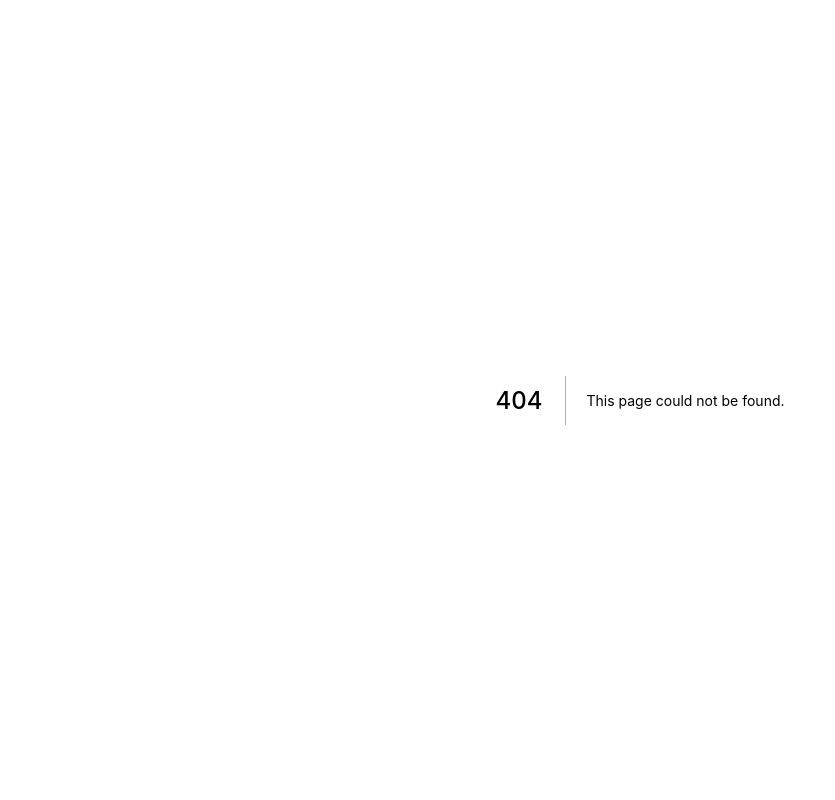
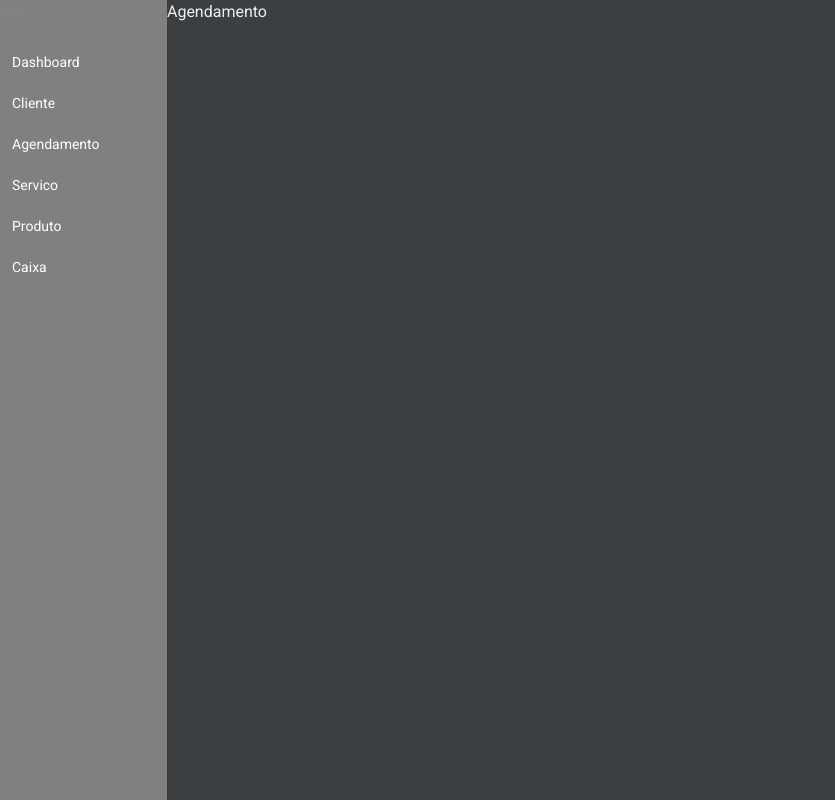
Before and after one commit to lorransouzaaguiar/garagemautomotiva-nextjs, a Next.js app: page /view/scheduling in a window 1280 px wide. Before the commit this address had no page. Shown: the whole page, without its empty margins (0-835 px from the left). Built offline with nearby package versions, Linux system fonts and the light colour scheme.

Commit message:
implemented view routes

```diff
--- a/src/app/components/Menu.tsx
+++ b/src/app/components/Menu.tsx
@@ -1,11 +1,16 @@
 import { Box, List, ListItem, Text } from "@chakra-ui/react";
 import Link from 'next/link'
+import React, { LegacyRef } from "react";
 
 export function MenuApp() {
 
-    const MakeMenuItem = ({ ...props }): JSX.Element => {
-        return (
+    const MakeMenuItem = React.forwardRef(
+        ({ onClick, text}: any, ref: LegacyRef<HTMLLIElement>)  => {
+
+            return (
             <ListItem
+                onClick={onClick}
+                ref={ref}
                 minW='155px'
                 minH='25px'
                 p='5px 0 5px 12px'
@@ -13,26 +18,38 @@ export function MenuApp() {
                 _hover={{
                     bg: '#333FFF'
                 }}
-            >{props.text}</ListItem>
+            >{text}</ListItem>
         )
-    }
+    })
 
     return (
         <Box w="75%">
             <Text mb='20px' fontSize='1.125em' color='#7D858A'>Menu</Text>
+
             <List spacing="10px" color='white' fontSize='0.875em'>
-
-                <Link href=''>
+                <Link href='/view/dashboard' passHref>
                     <MakeMenuItem text="Dashboard" />
                 </Link>
-                <Link href='/CustomerManage'>
+
+                <Link href='/view/customer' passHref>
                     <MakeMenuItem text="Cliente" />
                 </Link>
-                <MakeMenuItem text="Agendamento" />
 
-                <MakeMenuItem text="Serviço" />
-                <MakeMenuItem text="Produto" />
-                <MakeMenuItem text="Caixa" />
+                <Link href='/view/scheduling' passHref>
+                    <MakeMenuItem text="Agendamento" />
+                </Link>
+
+                <Link href='/view/service' passHref>
+                    <MakeMenuItem text="Servico" />
+                </Link>
+
+                <Link href='/view/product' passHref>
+                    <MakeMenuItem text="Produto" />
+                </Link>
+
+                <Link href='/view/sell' passHref>
+                    <MakeMenuItem text="Caixa" />
+                </Link>
             </List>
         </Box>
     )
--- a/src/pages/customer.tsx
+++ b/src/pages/view/customer.tsx
@@ -1,5 +1,5 @@
 import CustomerManage from "~/app/modules/customer/presentation/CustomerManage"
-import Layout from "."
+import Layout from ".."
 
 const CustomerPage = () => {
     return (
--- /dev/null
+++ b/src/pages/view/scheduling.tsx
@@ -0,0 +1,11 @@
+import Layout from ".."
+
+const SchedulingPage = () => {
+    return (
+        <Layout>
+            <h1>Agendamento</h1>
+        </Layout>
+    )
+}
+
+export default SchedulingPage
```
Also changed, not shown: src/pages/view/dashboard.tsx (added, +11 -0 lines), src/pages/view/product.tsx (added, +11 -0 lines), src/pages/view/sell.tsx (added, +11 -0 lines), src/pages/view/service.tsx (added, +11 -0 lines).
